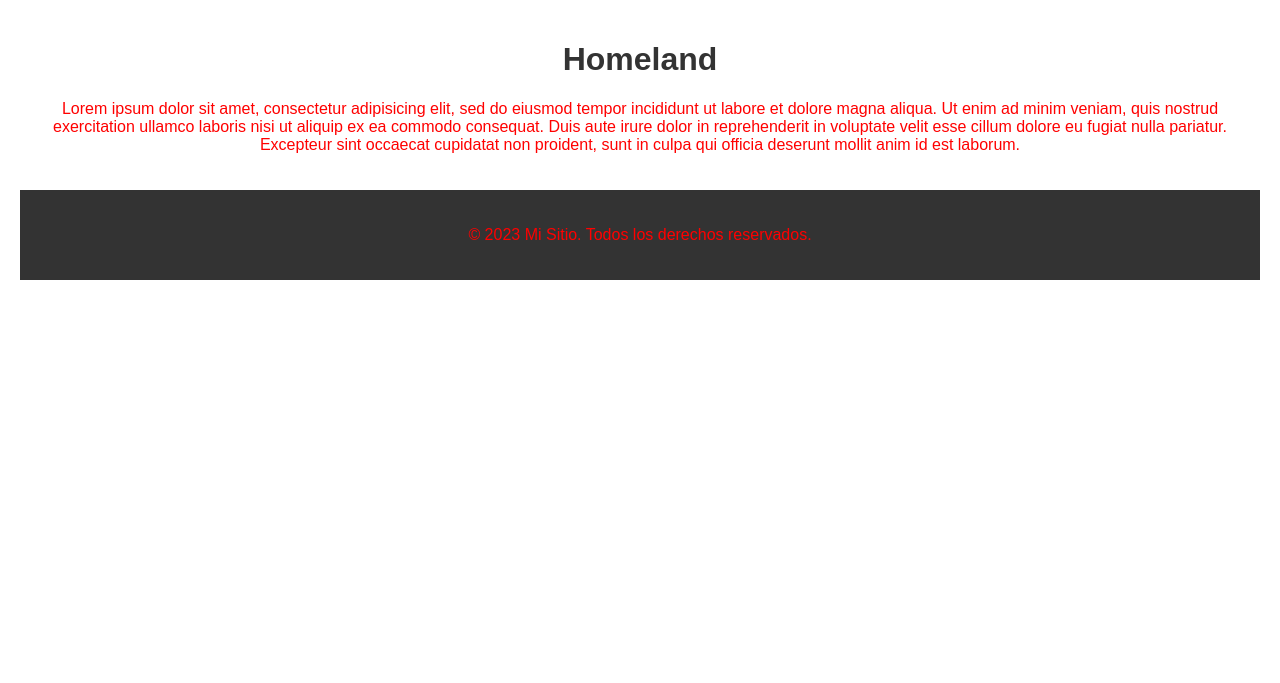
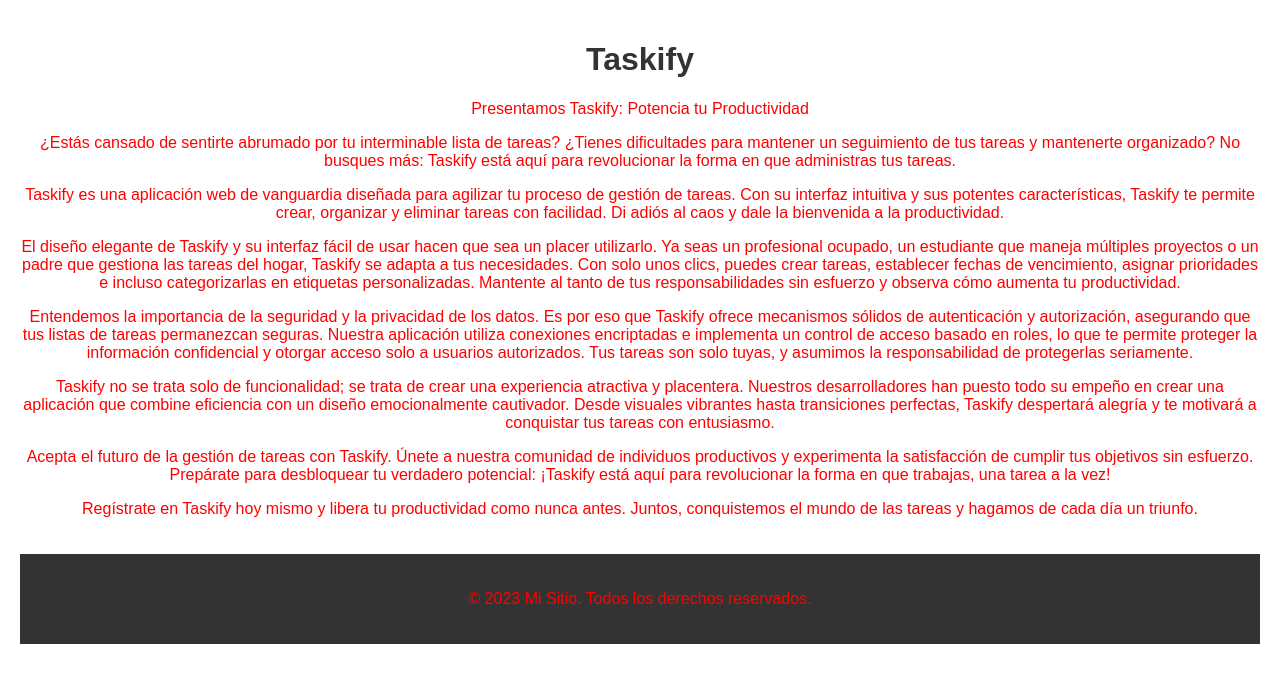
Before and after one commit to seuz716/django-auth-crud, a Django app: page / in a window 1280 px wide. Shown: the part 58-741 px from the top of the page. Run offline with Django 4.2, Linux system fonts and the light colour scheme.

Commit message:
BUILD4 commit

```diff
--- a/tasks/templates/home.html
+++ b/tasks/templates/home.html
@@ -1,12 +1,22 @@
-	{% extends 'base.html' %}
+{% extends 'base.html' %}
 
-	{% block content %}
-		<h1>Homeland</h1>
-		<p> Lorem ipsum dolor sit amet, consectetur adipisicing elit, sed do eiusmod
-			tempor incididunt ut labore et dolore magna aliqua. Ut enim ad minim veniam,
-			quis nostrud exercitation ullamco laboris nisi ut aliquip ex ea commodo
-			consequat. Duis aute irure dolor in reprehenderit in voluptate velit esse
-			cillum dolore eu fugiat nulla pariatur. Excepteur sint occaecat cupidatat non
-			proident, sunt in culpa qui officia deserunt mollit anim id est laborum.
-		</p>
-	{% endblock %}
+{% block content %}
+    <div class="intro">
+        <h1>Taskify</h1>
+        <p>Presentamos Taskify: Potencia tu Productividad</p>
+
+        <p>¿Estás cansado de sentirte abrumado por tu interminable lista de tareas? ¿Tienes dificultades para mantener un seguimiento de tus tareas y mantenerte organizado? No busques más: Taskify está aquí para revolucionar la forma en que administras tus tareas.</p>
+
+        <p>Taskify es una aplicación web de vanguardia diseñada para agilizar tu proceso de gestión de tareas. Con su interfaz intuitiva y sus potentes características, Taskify te permite crear, organizar y eliminar tareas con facilidad. Di adiós al caos y dale la bienvenida a la productividad.</p>
+
+        <p>El diseño elegante de Taskify y su interfaz fácil de usar hacen que sea un placer utilizarlo. Ya seas un profesional ocupado, un estudiante que maneja múltiples proyectos o un padre que gestiona las tareas del hogar, Taskify se adapta a tus necesidades. Con solo unos clics, puedes crear tareas, establecer fechas de vencimiento, asignar prioridades e incluso categorizarlas en etiquetas personalizadas. Mantente al tanto de tus responsabilidades sin esfuerzo y observa cómo aumenta tu productividad.</p>
+
+        <p>Entendemos la importancia de la seguridad y la privacidad de los datos. Es por eso que Taskify ofrece mecanismos sólidos de autenticación y autorización, asegurando que tus listas de tareas permanezcan seguras. Nuestra aplicación utiliza conexiones encriptadas e implementa un control de acceso basado en roles, lo que te permite proteger la información confidencial y otorgar acceso solo a usuarios autorizados. Tus tareas son solo tuyas, y asumimos la responsabilidad de protegerlas seriamente.</p>
+
+        <p>Taskify no se trata solo de funcionalidad; se trata de crear una experiencia atractiva y placentera. Nuestros desarrolladores han puesto todo su empeño en crear una aplicación que combine eficiencia con un diseño emocionalmente cautivador. Desde visuales vibrantes hasta transiciones perfectas, Taskify despertará alegría y te motivará a conquistar tus tareas con entusiasmo.</p>
+
+        <p>Acepta el futuro de la gestión de tareas con Taskify. Únete a nuestra comunidad de individuos productivos y experimenta la satisfacción de cumplir tus objetivos sin esfuerzo. Prepárate para desbloquear tu verdadero potencial: ¡Taskify está aquí para revolucionar la forma en que trabajas, una tarea a la vez!</p>
+
+        <p>Regístrate en Taskify hoy mismo y libera tu productividad como nunca antes. Juntos, conquistemos el mundo de las tareas y hagamos de cada día un triunfo.</p>
+    </div>
+{% endblock %}
```
